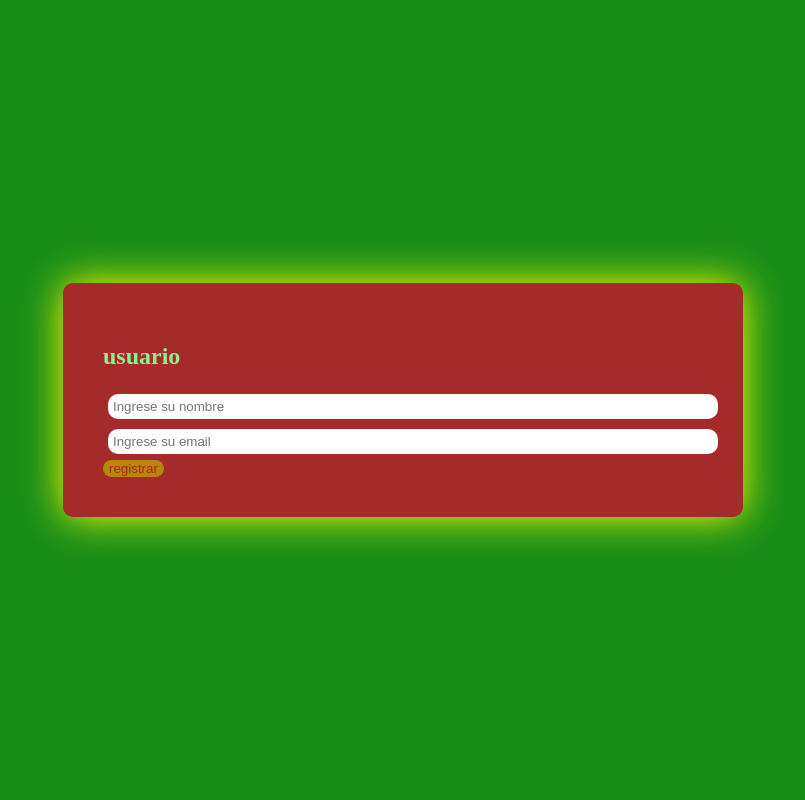
After one commit to JuanPabloAriasGarzon/Crud, a Flask app: template templates/editar.html in a window 1280 px wide. The commit adds this page. Shown: the whole page, without its empty margins (237-1042 px from the left). Run offline with Flask 3, Linux system fonts and the light colour scheme; the template is opened without the code that fills it, so the values that code supplies are empty.

Commit message:
16 de mayo edicion

```diff
--- a/main.py
+++ b/main.py
@@ -1,4 +1,4 @@
-from flask import Flask, request, render_template
+from flask import Flask, request, render_template, redirect, url_for
 
 app=Flask(__name__)
 
@@ -7,13 +7,14 @@ id_contador=1
 
 @app.route("/", methods=['GET','POST'])
 def crud():
+    print(usuarios)
     global id_contador
     if request.method=="POST":
         nombre=request.form["nombre"]
         correo=request.form["correo"]
         usuarios.append({"id": id_contador, "nombre": nombre, "correo": correo})
         id_contador+=1
-        #print(usuarios)
+        print(usuarios)
     eliminar_id=request.args.get("eliminar")
     if eliminar_id:
         for diccionario in usuarios:
@@ -23,9 +24,24 @@ def crud():
     return render_template("crud.html", usuarios=usuarios)
 
 
+#Ruta para editar la informacion de un usuario
+@app.route("/update/<int:id>", methods=['GET', 'POST'])
+def update(id):
 
+    #TODO: capturar eñ usuario a editar
+    for diccionario in usuarios: #Para cada diccionario dentro de lista evalue:
+        if diccionario["id"]==id: #Si el id convertido a string es igual al id que me pasan por parametro
+            usuario_a_editar=diccionario #Hemos identificado los datos del usuario a editar
+            break
 
+    #TODO: actualizar la informacion del usuario seleccionado
+    if request.method=="POST":
+        usuario_a_editar["nombre"]=request.form.get("nombre") #el nombre nuevo sera el que llegue por un nuevo formulario
+        usuario_a_editar["correo"]=request.form.get("correo") #el correo nuevo sera el que llegue por un nuevo formulario
 
+        return redirect(url_for("crud")) #Redireccione la aplicacion a la ruta de la funcion crud
+
+    return render_template('editar.html', usuario_a_editar=usuario_a_editar)
 
 
 
--- /dev/null
+++ b/templates/editar.html
@@ -0,0 +1,33 @@
+<!DOCTYPE html>
+
+<html>
+
+<head>
+
+<title> Crud </title>
+<link rel="stylesheet" href="{{ url_for('static',filename='style.css') }}">
+</head>
+
+<body>
+
+<div class="contenedor">
+
+    <h2 style="color:lightgreen;">
+        usuario
+    </h2>
+    <form method="POST">
+        <input type="text" placeholder="Ingrese su nombre" name="nombre" required>
+        <input type="email" placeholder="Ingrese su email" name="correo" required>
+
+        <button>registrar</button>
+    </form>
+
+</div>
+
+
+
+
+
+</body>
+
+</html>
```
Also changed, not shown: templates/crud.html (+8 -3 lines).
